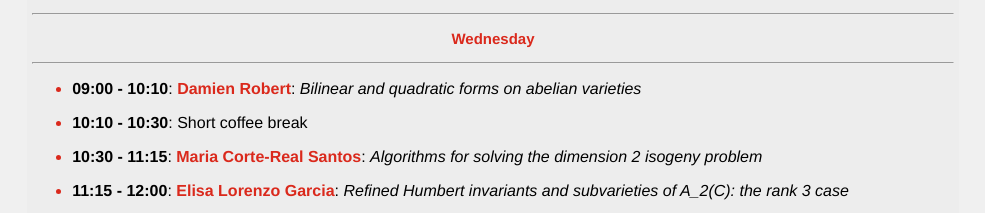
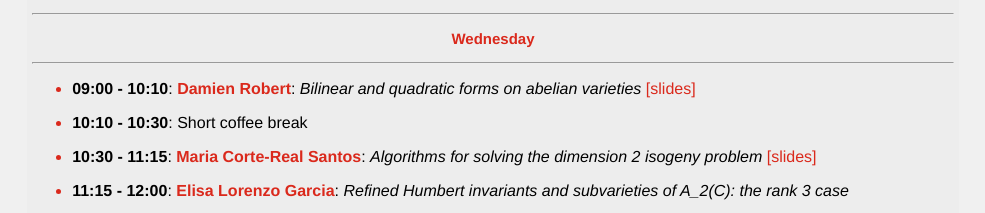
Before and after one commit to Bernoulli-Isogeny/bernoulli-isogeny.github.io, a plain HTML site: page program.html in a window 1280 px wide. Shown: the part 1689-1902 px from the top of the page, without its empty margins (147-1132 px from the left). Drawn offline with Linux system fonts and the light colour scheme.

Commit message:
Added slides Wednesday

```diff
--- a/program.html
+++ b/program.html
@@ -230,6 +230,8 @@
                                 <p>
                                     <b>09:00 - 10:10</b>: <b style='color:rgb(218, 41, 28);'> Damien Robert</b>:
                                     <i>Bilinear and quadratic forms on abelian varieties</i>
+                                    <a href="Presentations/Robert_slides.pdf" target="_blank" class="papers">[slides]</a>
+
                                 </p>
                             </li>
                             <li>
@@ -239,7 +241,7 @@
                                 <p>
                                     <b>10:30 - 11:15</b>: <b style='color:rgb(218, 41, 28);'> Maria Corte-Real Santos</b>:
                                     <i>Algorithms for solving the dimension 2 isogeny problem</i>
-                                    <!-- <i>Computing isogenies of odd degree in dimension g > 1</i> -->
+                                    <a href="Presentations/Corte_slides.pdf" target="_blank" class="papers">[slides]</a>
                                 </p>
                             </li>
                             <li>
```
Also changed, not shown: 3 other files.
